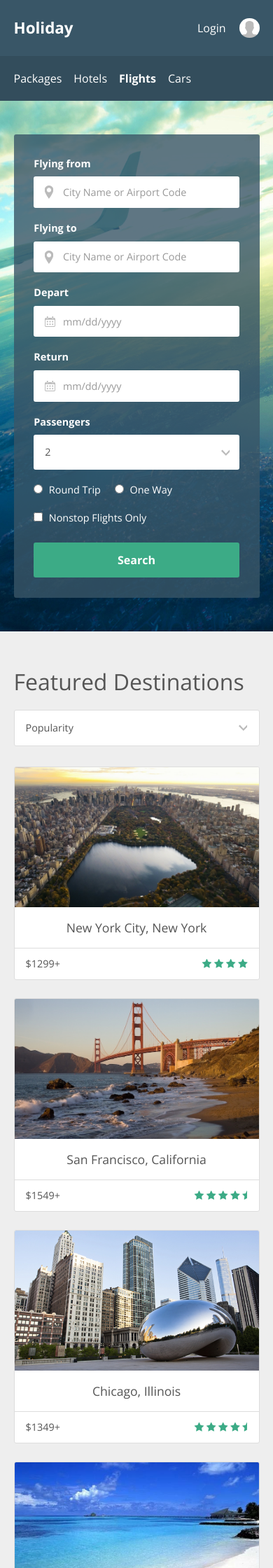
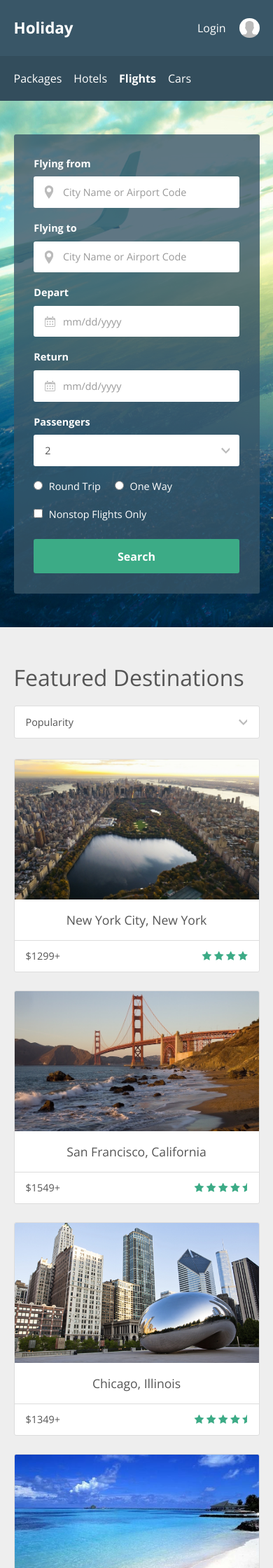
Before and after one commit to Treydor/holiday, a Jekyll site: the page built from index.html, in a window 390 px wide. Shown: the top 2240 px of the page at 70% size. Built offline with Jekyll 4.4.1, drawn with Linux system fonts in a browser that asks for light colours; nearby versions of some CDN libraries.

Commit message:
Adds fixed height for responsive

```diff
--- a/assets/stylesheets/components/_forms.scss
+++ b/assets/stylesheets/components/_forms.scss
@@ -49,10 +49,12 @@
   color: $black;
   cursor: pointer;
   font-size: .9rem;
-  height: 50.1563px;
+  height: 44.5938px;
   outline: 0;
   padding: 0 1rem;
   width: 100%;
+
+  @media #{$medium} { height: 50.1563px; }
 }
 
 .select__section-sort {
```
